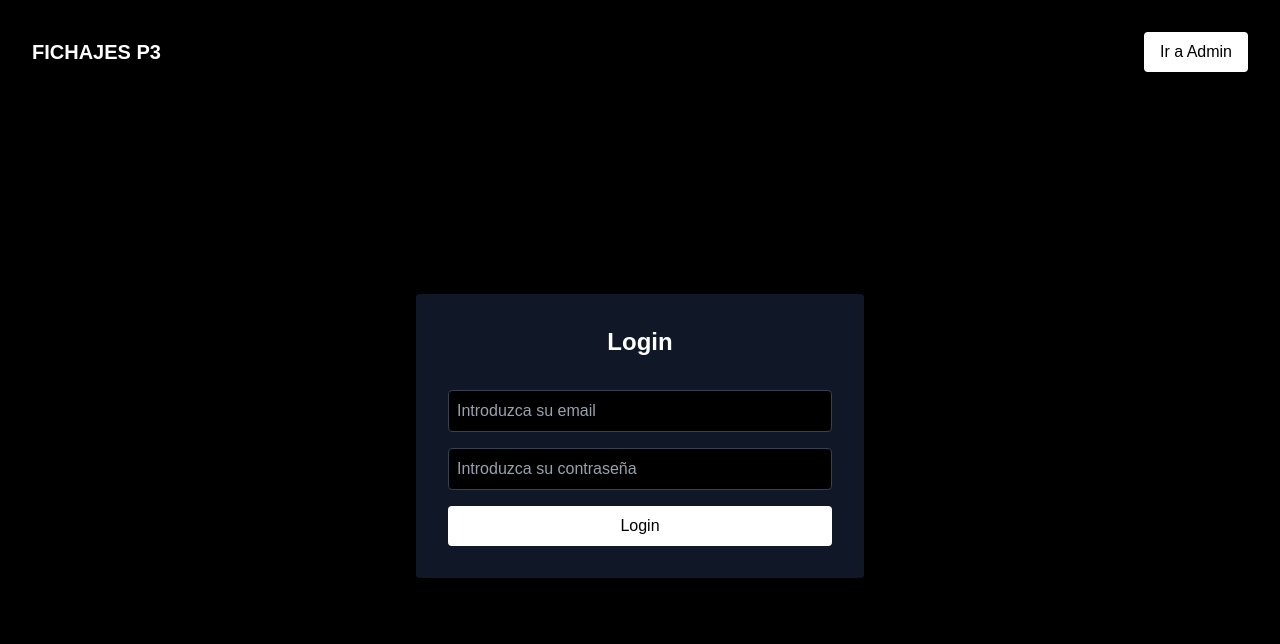
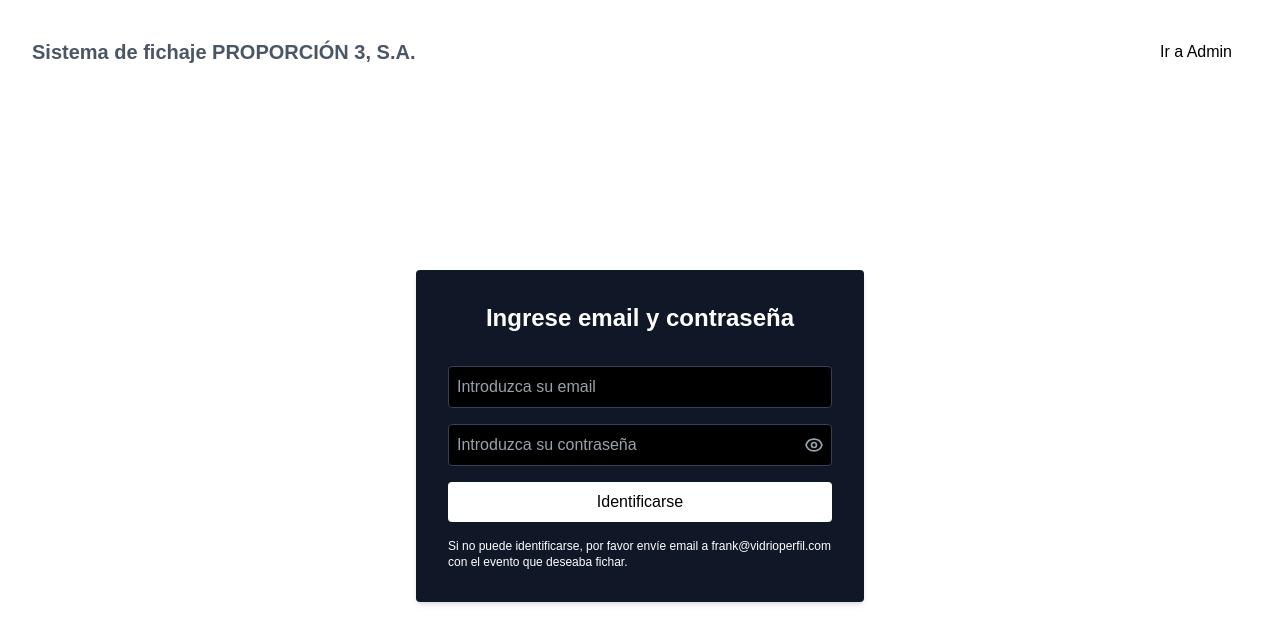
Before and after one commit to frankgimeno3/fichajesp3, a Next.js app: page / in a window 1280 px wide. Shown: the top 644 px of the page. Built offline with nearby package versions, Linux system fonts and the light colour scheme; no server answers; what aws-amplify would draw is missing.

Commit message:
cambios de estilos en home

```diff
--- a/src/app/admin/page.tsx
+++ b/src/app/admin/page.tsx
@@ -13,30 +13,31 @@ export default function Admin() {
 
   const [email, setEmail] = useState('');
   const [password, setPassword] = useState('');
+  const [showPassword, setShowPassword] = useState(false);
 
   const handleLogin = async (e: React.FormEvent) => {
     e.preventDefault();
     try {
-        const payload : any = await AuthenticationService.login(email, password);
-        const roles : any = payload['cognito:groups'] || [];
+      const payload: any = await AuthenticationService.login(email, password);
+      const roles: any = payload['cognito:groups'] || [];
       const isAdmin = roles.includes('admin');
 
-        if(isAdmin) return router.replace('/admin/dashboard');
-        return router.replace('/registro')
-    } catch(e){
-        // TODO implement
+      if (isAdmin) return router.replace('/admin/dashboard');
+      return router.replace('/registro');
+    } catch (e) {
+      // TODO implement error handling
     }
   };
 
   return (
-    <div className="flex flex-col min-h-screen bg-black text-white p-8 gap-8">
+    <div className="flex flex-col min-h-screen bg-white text-gray-600 p-8 gap-8">
       {/* NAVBAR */}
       <div className="flex flex-row justify-between items-center">
         <p className="text-xl font-bold">FICHAJES P3 (ADMIN)</p>
         <div>
           <button
             onClick={handleRedirectToHome}
-            className="bg-white text-black px-4 py-2 rounded hover:bg-gray-300 transition"
+            className="bg-white text-black px-4 py-2 rounded hover:bg-gray-300 transition cursor-pointer"
           >
             Ir a HOME
           </button>
@@ -49,7 +50,7 @@ export default function Admin() {
           onSubmit={handleLogin}
           className="flex flex-col gap-4 bg-gray-900 p-8 rounded shadow-md w-full max-w-md"
         >
-          <h2 className="text-2xl font-semibold mb-4 text-center">Login como ADMIN</h2>
+          <h2 className="text-2xl font-semibold mb-4 text-center text-white">Login como ADMIN</h2>
 
           <input
             type="email"
@@ -60,18 +61,38 @@ export default function Admin() {
             required
           />
 
+          <div className="relative">
             <input
-            type="password"
+              type={showPassword ? 'text' : 'password'}
               placeholder="Password"
               value={password}
               onChange={(e) => setPassword(e.target.value)}
-            className="p-2 rounded bg-black border border-gray-700 text-white placeholder-gray-400"
+              className="p-2 rounded bg-black border border-gray-700 text-white placeholder-gray-400 w-full pr-10"
               required
             />
+            <button
+              type="button"
+              onClick={() => setShowPassword(!showPassword)}
+              className="absolute inset-y-0 right-2 flex items-center text-gray-400 hover:text-gray-200"
+              tabIndex={-1}
+              aria-label={showPassword ? 'Ocultar contraseña' : 'Mostrar contraseña'}
+            >
+              {showPassword ? (
+                 <svg xmlns="http://www.w3.org/2000/svg" className="h-5 w-5 cursor-pointer" fill="none" viewBox="0 0 24 24" stroke="currentColor" strokeWidth={2}>
+      <path strokeLinecap="round" strokeLinejoin="round" d="M6 18L18 6M6 6l12 12" />
+    </svg>
+              ) : (
+                <svg xmlns="http://www.w3.org/2000/svg" className="h-5 w-5 cursor-pointer" fill="none" viewBox="0 0 24 24" stroke="currentColor" strokeWidth={2}>
+                  <path strokeLinecap="round" strokeLinejoin="round" d="M15 12a3 3 0 11-6 0 3 3 0 016 0z" />
+                  <path strokeLinecap="round" strokeLinejoin="round" d="M2.458 12C3.732 7.943 7.523 5 12 5c4.477 0 8.268 2.943 9.542 7-1.274 4.057-5.065 7-9.542 7-4.477 0-8.268-2.943-9.542-7z" />
+                </svg>
+              )}
+            </button>
+          </div>
 
           <button
             type="submit"
-            className="bg-white text-black py-2 rounded hover:bg-gray-300 transition"
+            className="bg-white text-black py-2 rounded hover:bg-gray-300 transition cursor-pointer"
           >
             Login
           </button>
--- a/src/app/page.tsx
+++ b/src/app/page.tsx
@@ -1,6 +1,6 @@
 'use client';
-import {useRouter} from 'next/navigation';
-import {useState} from 'react';
+import { useRouter } from 'next/navigation';
+import { useState } from 'react';
 import AuthenticationService from "@/app/service/AuthenticationService";
 
 export default function Home() {
@@ -13,6 +13,7 @@ export default function Home() {
     const [employeeNumber, setEmployeeNumber] = useState('');
     const [password, setPassword] = useState('');
     const [error, setError] = useState<string | null>(null);
+    const [showPassword, setShowPassword] = useState(false);
 
     const handleLogin = async (e: React.FormEvent) => {
         e.preventDefault();
@@ -34,27 +35,25 @@ export default function Home() {
     };
 
     return (
-        <div className="flex flex-col min-h-screen bg-black text-white p-8 gap-8">
-            {/* NAVBAR */}
+        <div className="flex flex-col min-h-screen bg-white text-gray-600 p-8 gap-8">
             <div className="flex flex-row justify-between items-center">
-                <p className="text-xl font-bold">FICHAJES P3</p>
+                <p className="text-xl font-bold">Sistema de fichaje PROPORCIÓN 3, S.A.</p>
                 <div>
                     <button
                         onClick={handleRedirectToAdmin}
-                        className="bg-white text-black px-4 py-2 rounded hover:bg-gray-300 transition"
+                        className="bg-white text-black px-4 py-2 rounded hover:bg-gray-300 transition cursor-pointer"
                     >
                         Ir a Admin
                     </button>
                 </div>
             </div>
 
-            {/* LOGIN FORM */}
             <div className="flex flex-col items-center justify-center flex-grow">
                 <form
                     onSubmit={handleLogin}
                     className="flex flex-col gap-4 bg-gray-900 p-8 rounded shadow-md w-full max-w-md"
                 >
-                    <h2 className="text-2xl font-semibold mb-4 text-center">Login</h2>
+                    <h2 className="text-2xl text-white font-semibold mb-4 text-center">Ingrese email y contraseña</h2>
 
                     <input
                         type="text"
@@ -65,28 +64,51 @@ export default function Home() {
                         required
                     />
 
+                    <div className="relative">
                         <input
-                        type="password"
+                            type={showPassword ? 'text' : 'password'}
                             placeholder="Introduzca su contraseña"
                             value={password}
                             onChange={(e) => setPassword(e.target.value)}
-                        className="p-2 rounded bg-black border border-gray-700 text-white placeholder-gray-400"
+                            className="p-2 rounded bg-black border border-gray-700 text-white placeholder-gray-400 w-full pr-10"
                             required
                         />
+                        <button
+                            type="button"
+                            onClick={() => setShowPassword(!showPassword)}
+                            className="absolute inset-y-0 right-2 flex items-center text-gray-400 hover:text-gray-200"
+                            tabIndex={-1}
+                            aria-label={showPassword ? 'Ocultar contraseña' : 'Mostrar contraseña'}
+                        >
+                            {showPassword ? (
+                                <svg xmlns="http://www.w3.org/2000/svg" className="h-5 w-5 cursor-pointer" fill="none" viewBox="0 0 24 24" stroke="currentColor" strokeWidth={2}>
+                                    <path strokeLinecap="round" strokeLinejoin="round" d="M6 18L18 6M6 6l12 12" />
+                                </svg>
+                            ) : (
+                                <svg xmlns="http://www.w3.org/2000/svg" className="h-5 w-5 cursor-pointer" fill="none" viewBox="0 0 24 24" stroke="currentColor" strokeWidth={2}>
+                                    <path strokeLinecap="round" strokeLinejoin="round" d="M15 12a3 3 0 11-6 0 3 3 0 016 0z" />
+                                    <path strokeLinecap="round" strokeLinejoin="round" d="M2.458 12C3.732 7.943 7.523 5 12 5c4.477 0 8.268 2.943 9.542 7-1.274 4.057-5.065 7-9.542 7-4.477 0-8.268-2.943-9.542-7z" />
+                                </svg>
+                            )}
+                        </button>
+                    </div>
 
                     {/* MOSTRAR ERROR */}
                     {error && (
-                        <div className="text-red-500 text-sm text-center">
-                            {error}
+                        <div className="flex flex-col text-red-500 text-sm text-center">
+                            <p>ERROR:</p>
+                            <p>{error}</p>
                         </div>
                     )}
 
                     <button
                         type="submit"
-                        className="bg-white text-black py-2 rounded hover:bg-gray-300 transition"
+                        className="bg-white text-black py-2 rounded hover:bg-gray-300 transition cursor-pointer"
                     >
-                        Login
+                        Identificarse
                     </button>
+
+                    <p className='text-xs text-white'>Si no puede identificarse, por favor envíe email a frank@vidrioperfil.com con el evento que deseaba fichar.</p>
                 </form>
             </div>
         </div>
```
Lines whose indentation alone changed are shown as unchanged.
